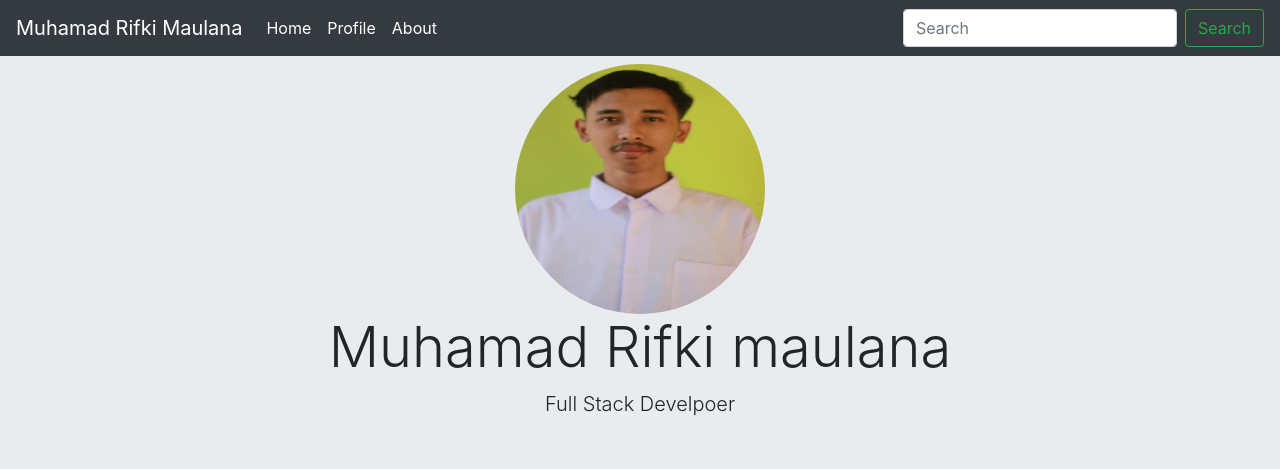
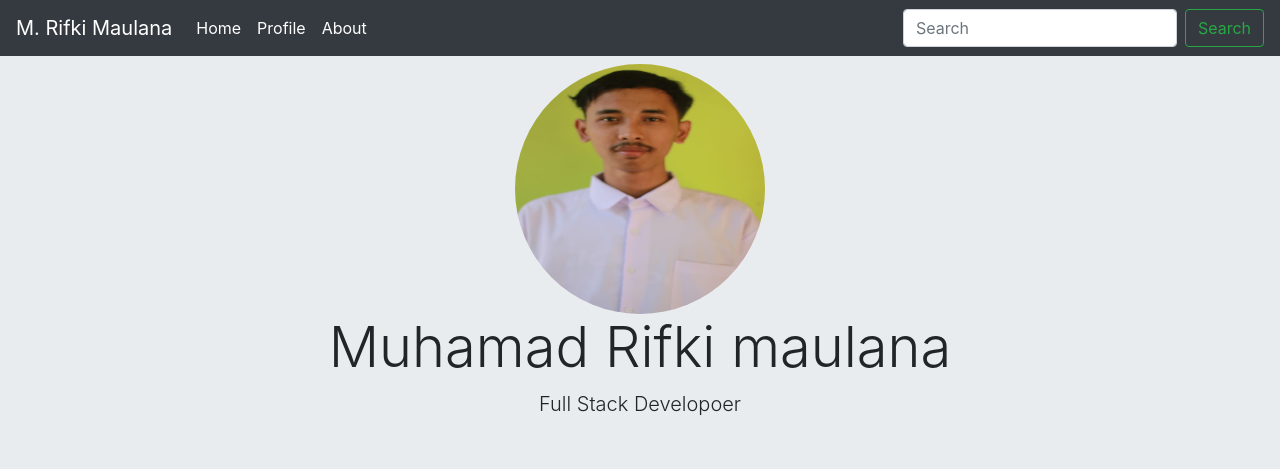
Before and after one commit to rifkimalana54/muhamadrifki54.github.io, a plain HTML site: page index.html in a window 1280 px wide. Shown: the top 469 px of the page. Drawn offline with nearby package versions, Linux system fonts and the light colour scheme.

Commit message:
Update index.html

```diff
--- a/index.html
+++ b/index.html
@@ -54,7 +54,7 @@
   </head>
   <body>
     <nav class="navbar navbar-expand-lg navbar-dark bg-dark" style="position: fixed; width: 100%;">
-      <a class="navbar-brand" href="#">Muhamad Rifki Maulana</a>
+      <a class="navbar-brand" href="#">M. Rifki Maulana</a>
       <button class="navbar-toggler" type="button" data-toggle="collapse" data-target="#navbarTogglerDemo02" aria-controls="navbarTogglerDemo02" aria-expanded="false" aria-label="Toggle navigation">
         <span class="navbar-toggler-icon"></span>
       </button>
@@ -82,7 +82,7 @@
       <div class="container text-center">
         <img src="foto_saya.jpg" width="250" height="250" class="rounded-circle">
         <h1 class="display-4">Muhamad Rifki maulana</h1>
-        <p class="lead">Full Stack Develpoer</p>
+        <p class="lead">Full Stack Developoer</p>
       </div>
     </div>
 
```
